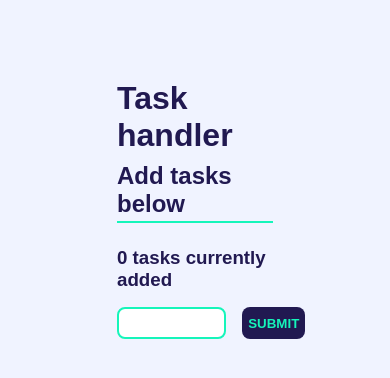
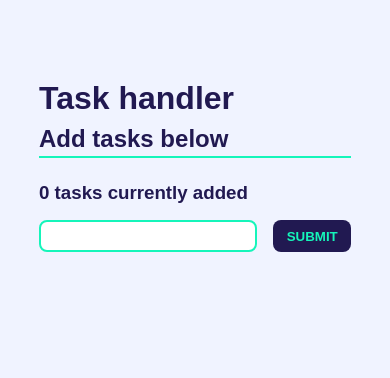
Before and after one commit to glopezv95/react-taskhandler, a React (Create React App) app: page / in a window 390 px wide. Shown: the top 378 px of the page. Built offline with nearby package versions, Linux system fonts and the light colour scheme; a web font is replaced by a local one.

Commit message:
@media query

```diff
--- a/public/index.html
+++ b/public/index.html
@@ -2,6 +2,7 @@
 <html lang="en">
   <head>
     <meta charset="utf-8" />
+    <meta name="viewport" content="width=device-width, initial-scale=1.0">
     <!--
       manifest.json provides metadata used when your web app is installed on a
       user's mobile device or desktop. See https://developers.google.com/web/fundamentals/web-app-manifest/
--- a/src/index.css
+++ b/src/index.css
@@ -12,6 +12,17 @@
 }
 
 #root {
-    width: 40%;
+    width: 60%;
     margin-top: 5rem;
 }
+
+@media (max-width: 600px) {
+    :root {
+        font-size: 20;
+    }
+
+    #root {
+        width: 80%;
+    }
+
+}
```
